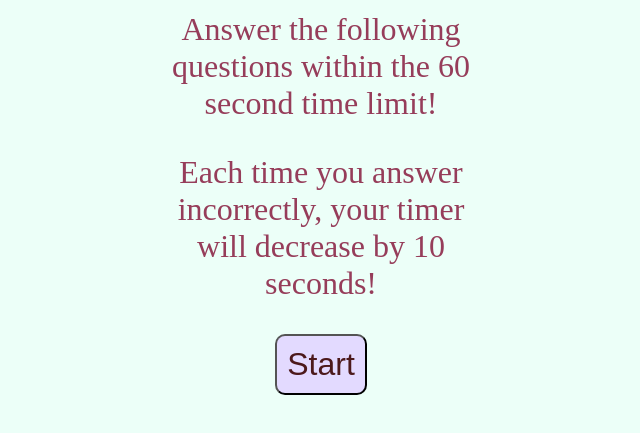
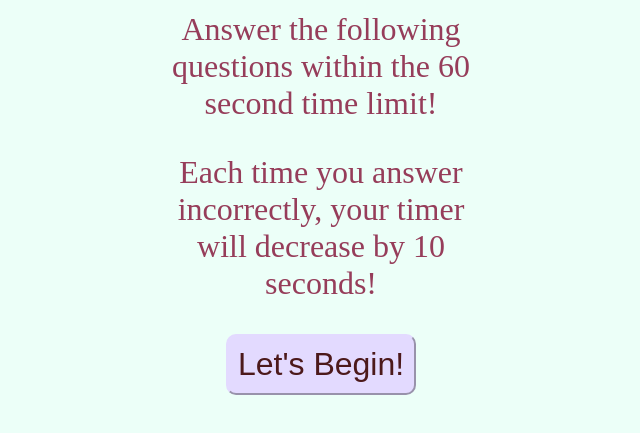
Before and after one commit to ajovich/Code-Quiz, a plain HTML site: page index.html in a window 1280 px wide. Shown: the part 251-684 px from the top of the page, without its empty margins (319-959 px from the left). Drawn offline with Linux system fonts and the light colour scheme.

Commit message:
minor styling changes to button

```diff
--- a/index.html
+++ b/index.html
@@ -18,7 +18,7 @@
                 <p>Answer the following questions within the 60 second time limit!</p>
                 <p>Each time you answer incorrectly, your timer will decrease by 10 seconds!</p>
                 <ul class="choicesUl"></ul>
-                <button class="startTimeButton">Start</button>
+                <button class="startTimeButton">Let's Begin!</button>
             </div>
         </div>
     <!-- Link to JavaScript -->
--- a/style.css
+++ b/style.css
@@ -25,4 +25,5 @@ div {
     font-size: 32px;
     border-radius: 10px;
     padding: 10px;
+    border-color: #E3DAFF;
 }
```
